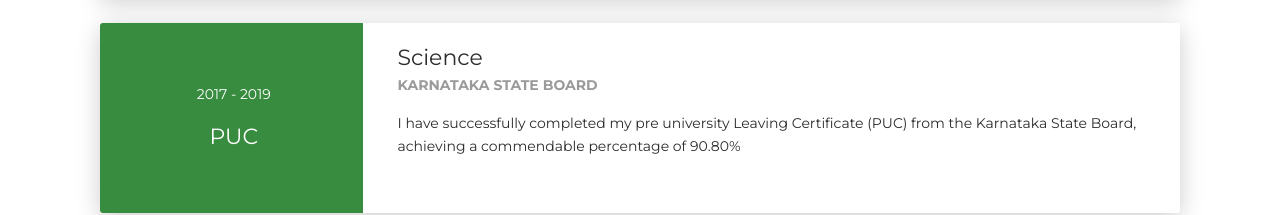
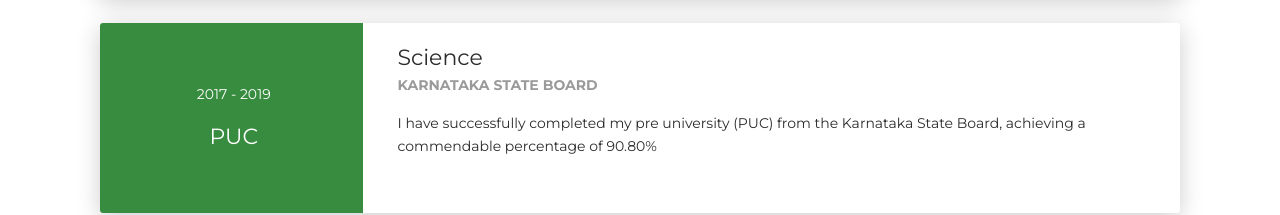
Before and after one commit to MAHALAXMI-WADDENKERI/Portfolio, a plain HTML site: page index.html in a window 1280 px wide. Shown: the part 3317-3532 px from the top of the page. Drawn offline with nearby package versions, Linux system fonts and the light colour scheme.

Commit message:
Education Edit2

```diff
--- a/index.html
+++ b/index.html
@@ -285,7 +285,7 @@ Collaborated with cross-functional teams, including UX designers and back-end de
           <div class="card-body">
             <div class="h5">Science</div>
             <p class="category">Karnataka State Board</p>
-            <p>I have successfully completed my pre university Leaving Certificate (PUC) from the Karnataka State Board, achieving a commendable percentage of 90.80%</p>
+            <p>I have successfully completed my pre university (PUC) from the Karnataka State Board, achieving a commendable percentage of 90.80%</p>
           </div>
         </div>
       </div>
```
